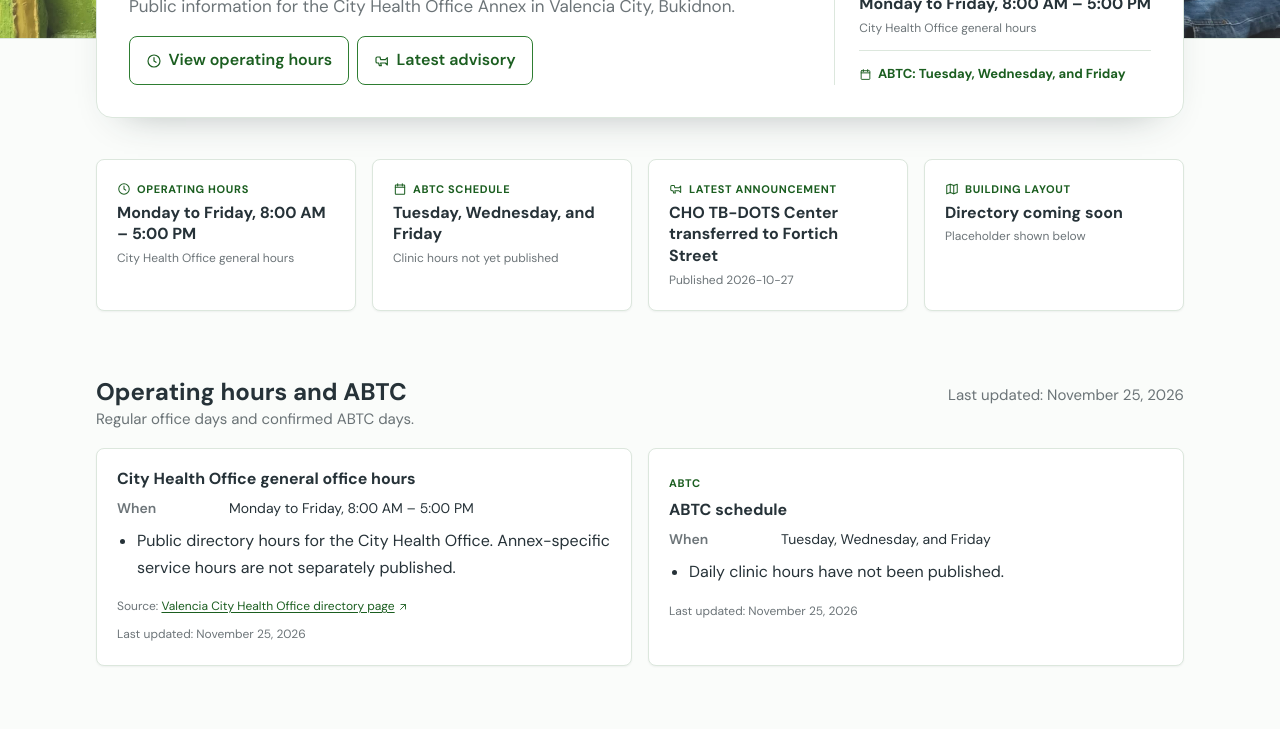
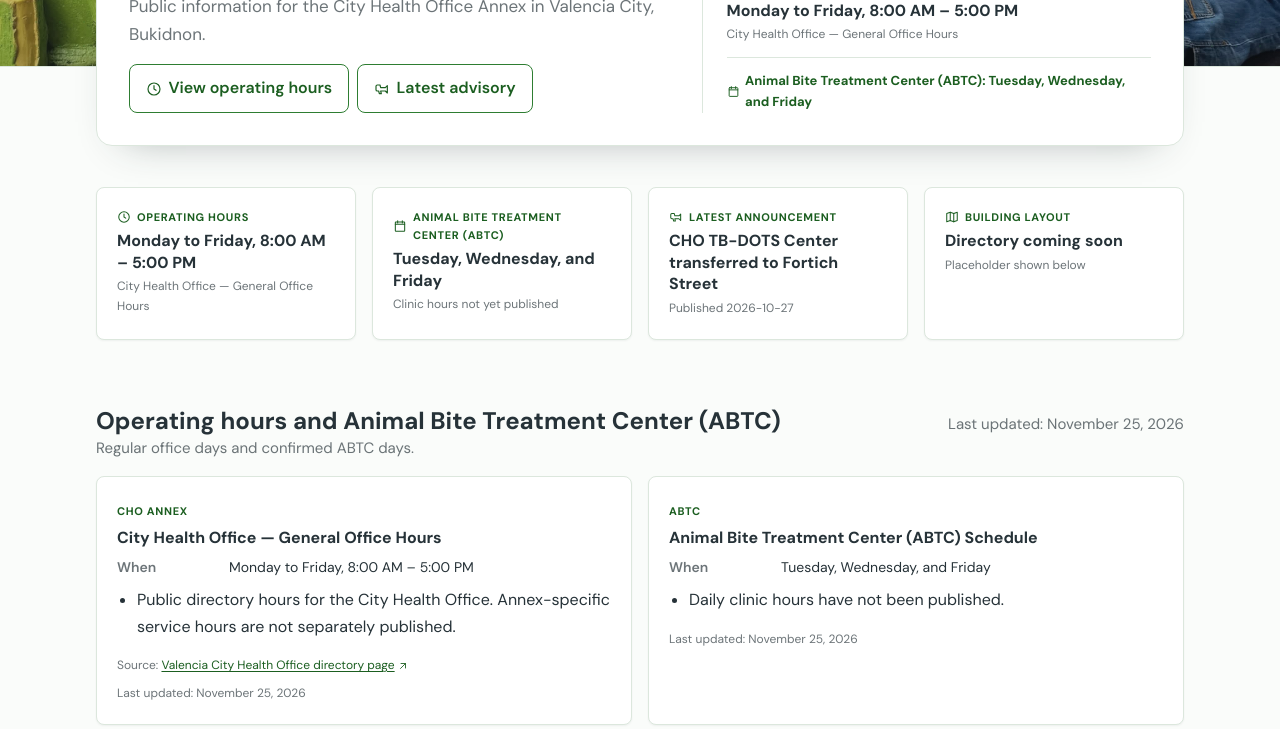
Before and after one commit to wilyuusha/cho-annex, an Astro site: page / in a window 1280 px wide. Shown: the part 1022-1751 px from the top of the page. Built offline with nearby package versions, Linux system fonts and the light colour scheme; Astro itself is replaced by a stand-in of ours.

Commit message:
naming improvement

```diff
--- a/src/data/schedules.json
+++ b/src/data/schedules.json
@@ -2,7 +2,7 @@
   "lastUpdated": "2026-11-25",
   "regularHours": [
     {
-      "title": "City Health Office general office hours",
+      "title": "City Health Office — General Office Hours",
       "when": "Monday to Friday, 8:00 AM – 5:00 PM",
       "effectiveDate": null,
       "notes": [
@@ -17,7 +17,7 @@
   ],
   "abtc": [
     {
-      "title": "ABTC schedule",
+      "title": "Animal Bite Treatment Center (ABTC) Schedule",
       "when": "Tuesday, Wednesday, and Friday",
       "effectiveDate": null,
       "notes": ["Daily clinic hours have not been published."],
--- a/src/pages/index.astro
+++ b/src/pages/index.astro
@@ -42,7 +42,7 @@ const base = import.meta.env.BASE_URL;
 const hrefFor = (slug: string) => `${base}${slug.replace(/^\//, '')}/`;
 
 const quickLinks = [
-  { slug: 'schedules', title: 'Schedules', icon: 'calendar', description: 'ABTC, YAKAP, service availability, and office hours.' },
+  { slug: 'schedules', title: 'Schedules', icon: 'calendar', description: 'Animal Bite Treatment Center (ABTC), YAKAP, service availability, and office hours.' },
   { slug: 'services', title: 'Services', icon: 'heart', description: 'Available services and their requirements.' },
   { slug: 'directory', title: 'Directory', icon: 'building', description: 'Building layout and visitor directions.' },
   { slug: 'announcements', title: 'Announcements', icon: 'megaphone', description: 'Advisories and temporary changes.' },
@@ -57,7 +57,7 @@ const abtcSchedule = schedules.abtc[0];
 const latestAnnouncement = latestAnnouncements[0];
 
 const homeHours = [
-  ...schedules.regularHours.map((entry) => ({ entry, badge: undefined })),
+  ...schedules.regularHours.map((entry) => ({ entry, badge: 'CHO Annex' })),
   ...schedules.abtc.map((entry) => ({ entry, badge: 'ABTC' })),
 ];
 ---
@@ -122,8 +122,8 @@ const homeHours = [
       <div class="hero__hours">
         <span class="hero__hours-label"><Icon name="clock" size={14} /> Operating hours</span>
         <span class="hero__hours-value">{officeHours?.when ?? 'To be confirmed'}</span>
-        <span class="hero__hours-meta">{officeHours ? 'City Health Office general hours' : 'Pending verification'}</span>
-        <span class="hero__hours-extra"><Icon name="calendar" size={13} /> ABTC: {abtcSchedule?.when ?? 'To be confirmed'}</span>
+        <span class="hero__hours-meta">{officeHours ? 'City Health Office — General Office Hours' : 'Pending verification'}</span>
+        <span class="hero__hours-extra"><Icon name="calendar" size={13} /> Animal Bite Treatment Center (ABTC): {abtcSchedule?.when ?? 'To be confirmed'}</span>
       </div>
     </div>
   </section>
@@ -133,10 +133,10 @@ const homeHours = [
       <a class="fact" href={hrefFor('schedules')}>
         <span class="fact__label"><Icon name="clock" size={14} /> Operating hours</span>
         <span class="fact__value">{officeHours?.when ?? 'Hours to be confirmed'}</span>
-        <span class="fact__meta">{officeHours ? 'City Health Office general hours' : 'Pending verification'}</span>
+        <span class="fact__meta">{officeHours ? 'City Health Office — General Office Hours' : 'Pending verification'}</span>
       </a>
       <a class="fact" href={hrefFor('schedules')}>
-        <span class="fact__label"><Icon name="calendar" size={14} /> ABTC schedule</span>
+        <span class="fact__label"><Icon name="calendar" size={14} /> Animal Bite Treatment Center (ABTC)</span>
         <span class="fact__value">{abtcSchedule?.when ?? 'Schedule to be confirmed'}</span>
         <span class="fact__meta">{abtcSchedule ? 'Clinic hours not yet published' : 'Pending verification'}</span>
       </a>
@@ -155,7 +155,7 @@ const homeHours = [
     <section class="section" aria-labelledby="home-hours-heading">
       <div class="section__header">
         <div>
-          <h2 id="home-hours-heading">Operating hours and ABTC</h2>
+          <h2 id="home-hours-heading">Operating hours and Animal Bite Treatment Center (ABTC)</h2>
           <p>Regular office days and confirmed ABTC days.</p>
         </div>
         <LastUpdated updated={schedules.lastUpdated} />
--- a/src/styles/global.css
+++ b/src/styles/global.css
@@ -261,7 +261,7 @@ ul {
   z-index: 1;
   background-image:
     radial-gradient(rgba(46, 125, 50, 0.12) 1px, transparent 1px),
-    linear-gradient(rgba(232, 245, 233, 0.12), rgba(232, 245, 233, 0.12));
+    linear-gradient(rgba(38, 50, 56, 0.18), rgba(38, 50, 56, 0.18));
   background-size: 24px 24px, 100% 100%;
   pointer-events: none;
 }
@@ -307,7 +307,7 @@ ul {
   width: 100%;
   height: 100%;
   object-fit: cover;
-  filter: saturate(0.82) contrast(0.95);
+  filter: saturate(0.78) contrast(0.96) brightness(0.94);
 }
 
 .hero__carousel-controls,
```
Also changed, not shown: src/pages/schedules.astro (+5 -5 lines), src/data/README.md.
